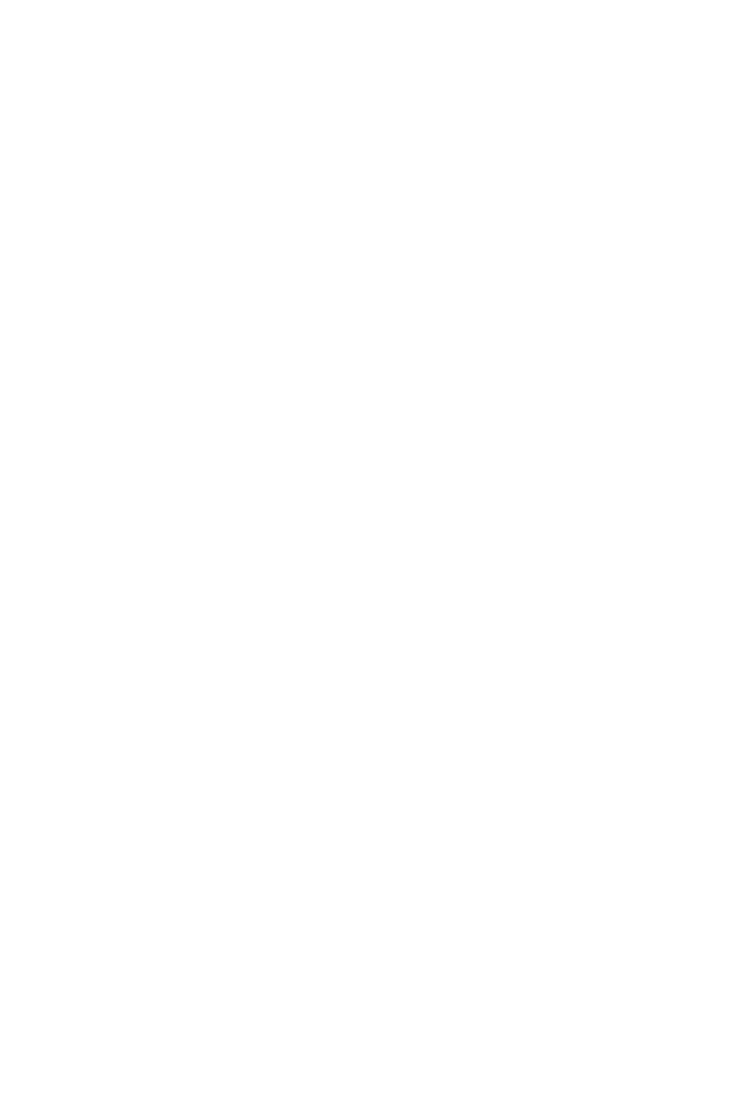
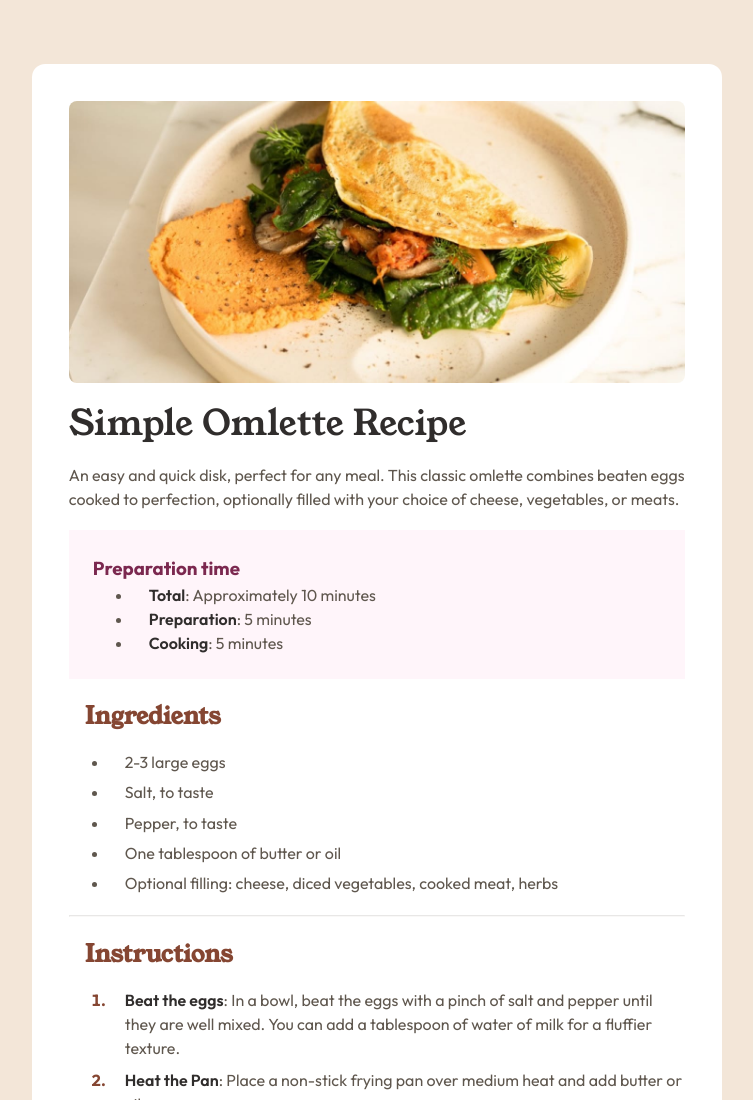
Before and after one commit to Son1x-7732/recipe-page-main, a plain HTML site: page index.html in a window 1280 px wide. Shown: the top 1100 px of the page, without its empty margins (263-1016 px from the left). Before the commit the page ends 800 px from the top, so only its background shows below. Drawn offline with Linux system fonts and the light colour scheme.

Commit message:
initial commit

```diff
--- a/index.html
+++ b/index.html
@@ -3,9 +3,85 @@
 <head>
     <meta charset="UTF-8">
     <meta name="viewport" content="width=device-width, initial-scale=1.0">
-    <title>Document</title>
+    <link rel="preconnect" href="https://fonts.googleapis.com">
+    <link rel="preconnect" href="https://fonts.gstatic.com" crossorigin>
+    <link href="https://fonts.googleapis.com/css2?family=Outfit:wght@100..900&family=Young+Serif&display=swap" rel="stylesheet">
+
+    <link rel="icon" type="image/png" href="assets/images/favicon-32x32.png">
+    <link rel="stylesheet" href="style.css">
+
+    <title>| Recipe Page</title>
 </head>
 <body>
+    <main>
+        <article class="recipe">
+            <img src="assets/images/image-omelette.jpeg" alt="">
 
+            <h1>Simple Omlette Recipe</h1>
+
+            <p class="recipe__intro">An easy and quick disk, perfect for any meal. This classic omlette combines beaten eggs cooked to perfection, optionally filled with your choice of cheese, vegetables, or meats.</p>
+
+            <div class="recipe__preptime">
+                <h3>Preparation time</h3>
+
+                <ul>
+                    <li><span>Total</span>: Approximately 10 minutes</li>
+                    <li><span>Preparation</span>: 5 minutes</li>
+                    <li><span>Cooking</span>: 5 minutes</li>
+                </ul>
+            </div>
+
+            <div class="recipe__ingredients">
+                <h2>Ingredients</h2>
+
+                <ul class="ingredients">
+                    <li>2-3 large eggs</li>
+                    <li>Salt, to taste</li>
+                    <li>Pepper, to taste</li>
+                    <li>One tablespoon of butter or oil</li>
+                    <li>Optional filling: cheese, diced vegetables, cooked meat, herbs</li>
+                </ul>
+            </div>
+
+            <hr>
+
+            <div class="recipe__instructions">
+                <h2>Instructions</h2>
+
+                <ol class="instructions">
+                    <li><span>Beat the eggs</span>: In a bowl, beat the eggs with a pinch of salt and pepper until they are well mixed. You can add a tablespoon of water of milk for a fluffier texture.</li>
+
+                    <li><span>Heat the Pan</span>: Place a non-stick frying pan over medium heat and add butter or oil.</li>
+
+                    <li><span>Cook the Omlette</span>: Once the butter is melted and bubbling, pour in the eggs. Tilt the pan to ensure the eggs evenly coat the surface.</li>
+
+                    <li><span>Add fillings(Optional)</span>: When the eggs begin to set at the edges but are still slightly runny in the middle, sprinkle your chosen fillings over one half of the omlette.</li>
+
+                    <li><span>Fold and serve</span>: As the omlette continues to cook, carefully lift one edge and fold it over the fillings. Let it cook for another minute, then slide it onto a plate.</li>
+
+                    <li><span>Enjoy</span>: Serve hot, with additional salt and pepper if needed.</li>
+                </ol>
+            </div>
+
+            <hr>
+
+            <div class="recipe__nutrition">
+                <h2>Nutrition</h2>
+
+                <p class="nutrition">The table below shows the nutritional values per serving without the additional fillings.</p>
+
+                <div class="nutrition-item">
+                    <div class="value">Calories <span>277Kcal</span></div>
+                    <hr>
+                    <div class="value">Carbs <span>0g</span></div>
+                    <hr>
+                    <div class="value">Protein <span>20g</span></div>
+                    <hr>
+                    <div class="value">Fat <span>22g</span></div>
+                </div>
+            </div>
+
+        </article>
+    </main>
 </body>
 </html>
--- a/style.css
+++ b/style.css
@@ -30,7 +30,7 @@
 */
 * {
   margin: 0;
-  padding: 0;
+  /* padding: 0; */
 }
 /*
   Typographic tweaks!
@@ -62,3 +62,133 @@ p, h1, h2, h3, h4, h5, h6 {
 }
 
 /* GENERAL STYLING */
+
+body {
+  background-color: var(--clr-neutral-eggshell);
+  font-family: var(--ff-base);
+  color: var(--clr-neutral-wengebrown);
+  display: grid;
+  min-height: 100vh;
+  place-content: center;
+
+
+}
+
+/* Example media query for small screens */
+
+
+
+/* Article Styling */
+
+.recipe {
+  background-color: var(--clr-neutral-white);
+  max-width: 690px;
+
+  padding: 2.3rem;
+  border-radius: 0.825rem;
+  margin: 4rem 0;
+
+  display: grid;
+  gap: 1.2rem;
+}
+
+@media only screen and (max-width: 600px) {
+  .recipe {
+    margin: 0;
+  }
+}
+
+img {
+  border-radius: 0.5rem;
+}
+
+h1 {
+  font-family: var(--ff-accent);
+  font-size: 2.2rem;
+  font-weight: var(--fw-regular);
+  color: var(--clr-neutral-charcoal);
+  line-height: 1.2;
+}
+
+h2 {
+  color: var(--clr-primary-nutmeg);
+  font-family: var(--ff-accent);
+  margin-left: 1rem;
+}
+
+h3 {
+  color: var(--clr-primary-raspberry);
+}
+
+.recipe__preptime {
+  background-color: var(--clr-neutral-rosewhite);
+  padding: 1.5rem;
+}
+
+.recipe__preptime li {
+  padding-left: 1rem;
+}
+
+span {
+  font-weight: var(--fw-bold);
+  color: var(--clr-neutral-charcoal);
+}
+
+hr {
+  border-color: var(--clr-neutral-lightgrey);
+  opacity: 0.2;
+}
+
+.recipe__ingredients {
+  display: grid;
+  gap: 1rem;
+}
+
+.ingredients {
+  display: grid;
+  gap: 0.4rem;
+}
+.ingredients li {
+  padding-left: 1rem;
+}
+
+.recipe__instructions{
+  display: grid;
+  gap: 1rem;
+}
+
+.instructions {
+  display: grid;
+  gap: 0.5rem;
+}
+
+.recipe__instructions li {
+  padding-left: 1rem;
+}
+
+.recipe__instructions li::marker {
+  color: var(--clr-primary-nutmeg);
+  font-weight: var(--fw-heavy);
+}
+
+.recipe__nutrition {
+  display: grid;
+  gap: 1rem;
+}
+
+.nutrition-item {
+  display: grid;
+  gap: 0.7rem;
+  position: relative;
+}
+
+.value {
+  display: flex;
+  padding-left: 2rem;
+}
+
+.value span {
+  color: var(--clr-primary-nutmeg);
+  position: absolute;
+  left: 60%;
+}
```
Also changed, not shown: 2 other files.
